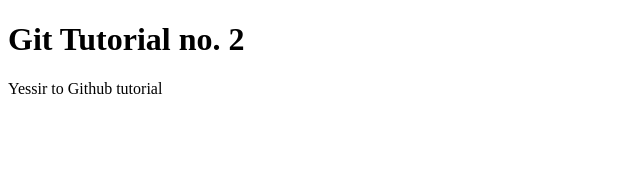
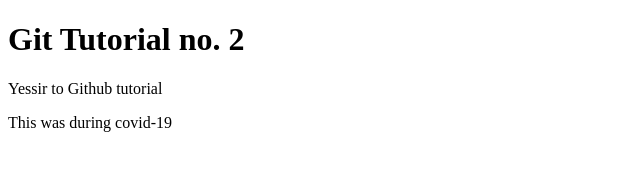
Before and after one commit to jumborich/git-two, a plain HTML site: page index.html in a window 1280 px wide. Shown: the whole page, without its empty margins (0-640 px from the left). Drawn offline with Linux system fonts and the light colour scheme.

Commit message:
added p tag

```diff
--- a/index.html
+++ b/index.html
@@ -9,5 +9,6 @@
 
     <h1>Git Tutorial no. 2</h1>
     <p>Yessir to Github tutorial</p>
+    <p>This was during covid-19</p>
 </body>
 </html>
```
